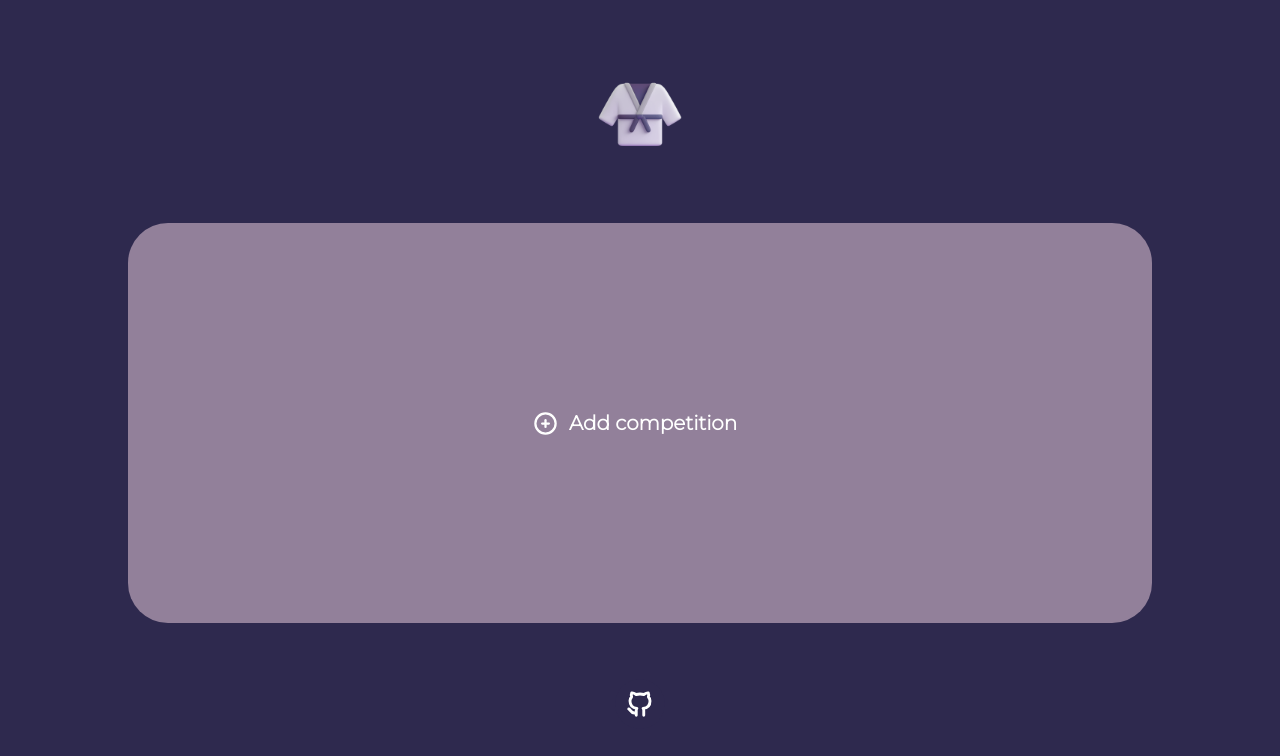
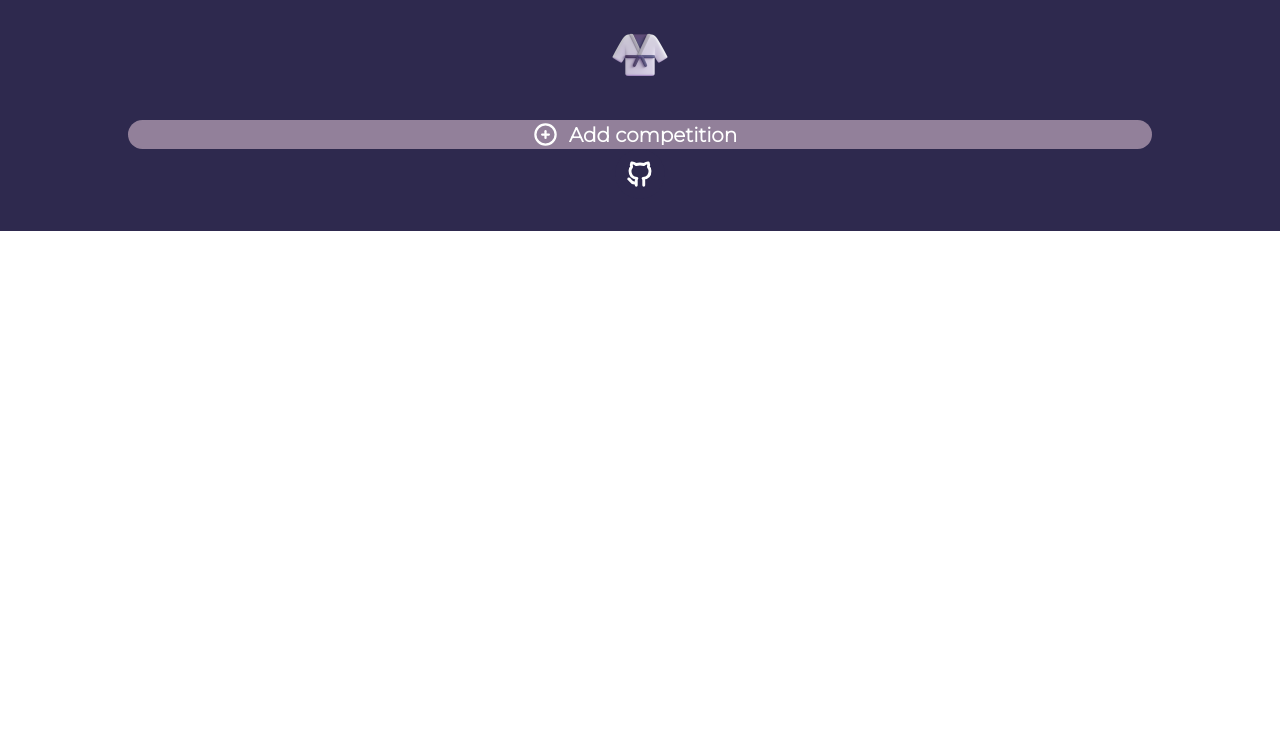
Before and after one commit to henrylin03/bjj-countdown, a React (Vite) app: page / in a window 1280 px wide. Shown: the top 756 px of the page. Built offline with nearby package versions, Linux system fonts and the light colour scheme.

Commit message:
replace use of Stack component with CSS; remove use of 100vh for #root component (via Stack component previously) to avoid overflow and allow more customisability

```diff
--- a/global.css
+++ b/global.css
@@ -9,9 +9,19 @@
   src: url("./src/assets/fonts/sifonn.otf") format("opentype");
 }
 
+#root {
+  height: 100%;
+  background-color: #2e294e;
+  text-align: center;
+}
+
 #headerIcon {
   width: 6rem;
-  margin: 1rem;
+  margin-left: auto;
+  margin-right: auto;
+  padding: 1rem;
+  margin-bottom: 1.5rem;
+
   @media (max-height: $mantine-breakpoint-xs) {
     width: 3rem;
   }
--- a/src/App.jsx
+++ b/src/App.jsx
@@ -1,4 +1,4 @@
-import { Stack, Image, MantineProvider } from "@mantine/core";
+import { Image, MantineProvider } from "@mantine/core";
 import { ModalsProvider } from "@mantine/modals";
 import { useLocalStorage } from "@mantine/hooks";
 import "@mantine/core/styles.css";
@@ -22,17 +22,17 @@ function App() {
   return (
     <MantineProvider theme={{ fontFamily: "Montserrat, sans-serif" }}>
       <ModalsProvider>
-        <Stack align="center" bg="#2e294e" justify="space-evenly" h="100vh">
-          <header>
-            <Image src={headerIcon} id="headerIcon" alt="Jiujitsu gi emoji" />
-          </header>
+        <header>
+          <Image src={headerIcon} id="headerIcon" alt="Jiujitsu gi emoji" />
+        </header>
+        <main>
           {storedCompetitionDateValid() ? (
             <CountdownTimer storedCompetitionData={storedCompetitionData} />
           ) : (
             <AddCompetitionButton />
           )}
-          <GithubFooter />
-        </Stack>
+        </main>
+        <GithubFooter />
       </ModalsProvider>
     </MantineProvider>
   );
```
